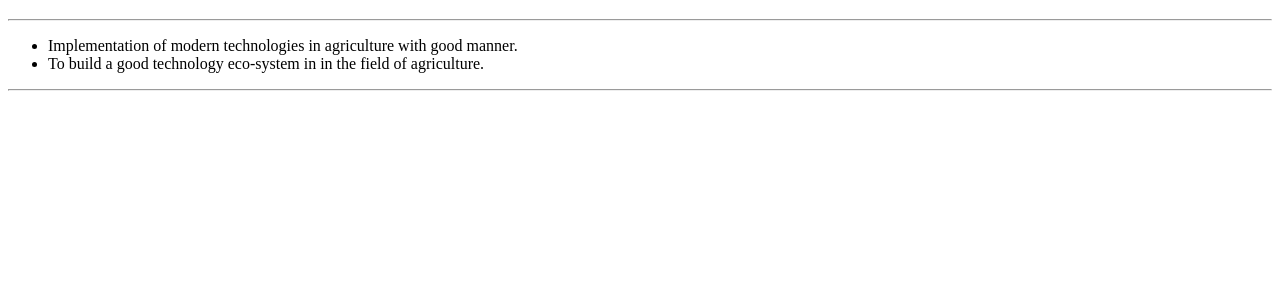
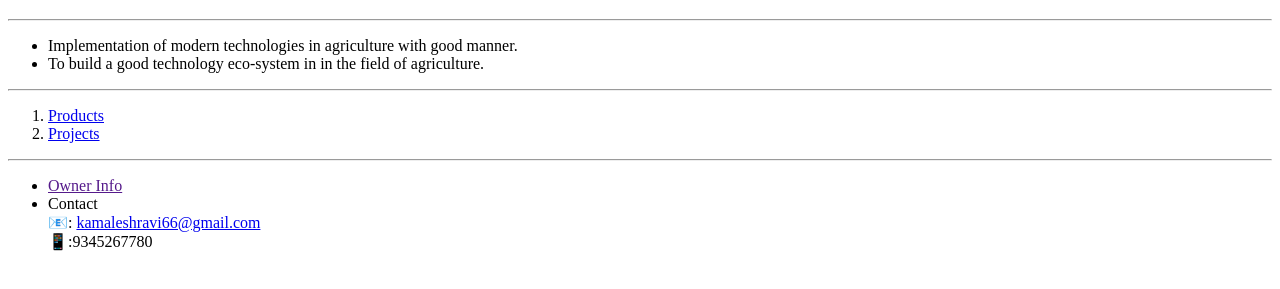
Before and after one commit to KAMALESH-EEE/HTML, a plain HTML site: page index.html in a window 1280 px wide. Shown: the part 101-390 px from the top of the page. Drawn offline with Linux system fonts and the light colour scheme.

Commit message:
Update index.html

```diff
--- a/index.html
+++ b/index.html
@@ -12,3 +12,25 @@
         To build a good technology eco-system in in the field of agriculture.
         </li>
        </ul><hr>
+<ol>
+    <li>
+        <a href="project.html">Products</a>
+    </li>
+    <li>
+        <a href="project.html">Projects</a>
+    </li>
+</ol>
+    <hr>
+<ul>
+    <li>
+        <a href="">Owner Info</a>
+    </li>
+    <li>
+        Contact
+        <br>
+        📧:
+        <a href="https://kamaleshravi66@gmail.com">kamaleshravi66@gmail.com</a>
+        <br>
+        📱:9345267780
+    </li>
+</ul>
```
